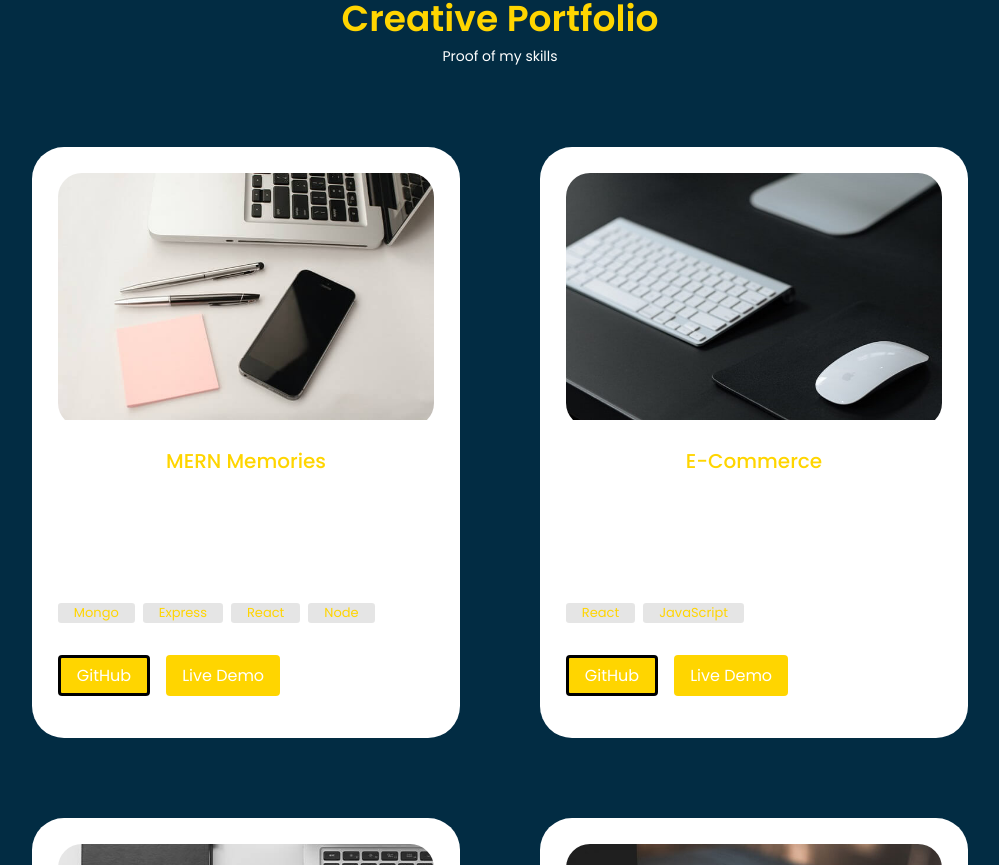
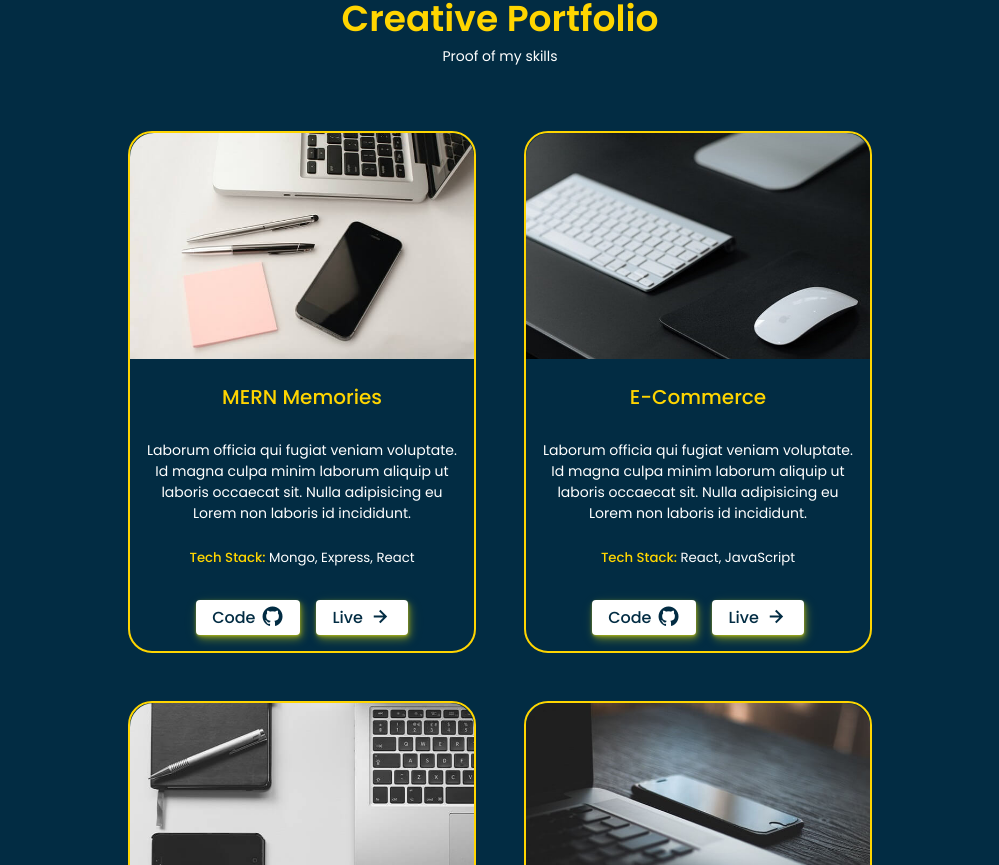
Before and after one commit to MZHussain0/MZH-portfolio, a React (Vite) app: page / in a window 1280 px wide. Shown: the part 1935-2800 px from the top of the page, without its empty margins (140-1139 px from the left). Built offline with nearby package versions, Linux system fonts and the light colour scheme.

Commit message:
portfolio section design modifications

```diff
--- a/src/components/Portfolio/Portfolio.css
+++ b/src/components/Portfolio/Portfolio.css
@@ -1,27 +1,29 @@
 .portfolio__container {
   grid-template-columns: repeat(2, 1fr);
-  grid-gap: 5rem;
-  padding: 1rem;
-  border-radius: 5rem;
+  grid-gap: 3rem;
+  justify-content: center;
+  padding: 0 7rem 0 7rem;
 }
 
 .portfolio__items {
-  /* display: grid; */
-  background-color: #fff;
-  padding: 1.3rem;
-  border-radius: 2rem;
+  background-color: transparent;
+  border-radius: 1.5rem;
   transition: 0.3s;
-  border: 5px solid transparent;
+  border: 2px solid var(--title-color);
 }
 
 .portfolio__items:hover {
-  transform: translateY(-5px);
-  border-color: var(--title-color);
-  background: transparent;
+  transform: translateY(-3px);
+  background: var(--primary-color-dark);
+  box-shadow: 0px 1px 2px 0px rgba(255, 247, 0, 0.5),
+    1px 2px 4px 0px rgba(255, 247, 0, 0.5),
+    2px 4px 8px 0px rgba(255, 247, 0, 0.5),
+    2px 4px 16px 0px rgba(255, 247, 0, 0.1);
 }
 
 .portfolio__img {
-  border-radius: 1.5rem;
+  width: auto;
+  border-radius: 1.5rem 1.5rem 0 0;
   overflow: hidden;
 }
 
@@ -30,50 +32,57 @@
   color: var(--title-color);
   font-size: var(--fs-h3);
   font-weight: var(--fw-medium);
-  margin: 1.2rem 0 1.2rem
+  margin: var(--mb-1)
 }
 
 .portfolio__subtitle {
+  text-align: center;
   font-size: var(--fs-small);
+  font-weight: var(--fw-normal);
   padding: var(--mb-0-75);
+  margin-bottom: var(--mb-0-75);
 }
 
 .portfolio__tags {
-  display: flex;
-  column-gap: 0.5rem;
-  overflow: hidden;
-  margin-bottom: 2rem;
+  text-align: center;
+  font-weight: normal;
+  margin-bottom: var(--mb-2);
 }
 
-.portfolio__tag {
-  display: flex;
-  align-items: center;
-  background-color: rgb(229, 229, 229);
+.portfolio__tags>span {
   color: var(--title-color);
-  font-size: var(--fs-smaller);
-  padding: 0 1rem;
-  border-radius: 0.2rem;
+  font-weight: var(--fw-medium);
 }
 
 .portfolio__links {
   display: flex;
-  margin-bottom: 1rem;
+  justify-content: center;
+  margin-bottom: var(--mb-1);
   gap: 1rem;
 }
 
 .portfolio__link {
-  background-color: var(--title-color);
-  color: var(--container-color);
+  background-color: var(--title-color-dark);
+  color: var(--primary-color);
+  font-weight: var(--fw-medium);
   padding: 0.3rem 1rem;
   border-radius: 0.25rem;
-}
+  box-shadow: 0px 1px 2px 0px rgba(255, 247, 0, 0.3),
+    1px 2px 4px 0px rgba(255, 247, 0, 0.3),
+    2px 4px 8px 0px rgba(255, 247, 0, 0.3),
+    2px 4px 16px 0px rgba(255, 247, 0, 0.1);
+  transition: all 0.3s;
 
-.portfolio__link-border {
-  border: 3px solid black
 }
 
 .portfolio__link:hover {
-  background-color: var(--title-color-dark);
+  background-color: var(--title-color);
+  color: var(--primary-color-dark);
+}
+
+.portfolio__icon {
+  margin-left: 5px;
+  font-size: 1.5rem;
 }
 
 
@@ -82,15 +91,15 @@
 @media screen and (max-width:992px) {
   .portfolio__container {
     grid-gap: 1.5rem;
-    padding: 0 auto;
+    /* padding: 0 auto; */
   }
 }
 
 /* For Medium Devices */
 @media screen and (max-width:768px) {
   .portfolio__container {
-    grid-gap: 1rem;
-    padding: 0 auto;
+    grid-gap: 1.5rem;
+    padding: 0;
   }
 
 
@@ -101,13 +110,22 @@
     grid-template-columns: 1fr;
     padding: 0;
     row-gap: 2rem;
-    margin: 2rem
-  }
-
-  .portfolio__items {
-    padding: 0 auto;
+    padding: 0rem;
   }
 }
 
 /* For Small Screen */
-@media screen and (max-width:350px) {}
+@media screen and (max-width:350px) {
+  .portfolio__container .portfolio__title .portfolio__subtitle {
+    font-size: var(--fs-small);
+  }
+
+  .portfolio__links {
+    flex-direction: column;
+    margin: 2rem;
+  }
+
+  .portfolio__link {
+    justify-content: center;
+  }
+}
--- a/src/components/Portfolio/Portfolio.jsx
+++ b/src/components/Portfolio/Portfolio.jsx
@@ -1,7 +1,8 @@
 import React, { useState } from "react";
 import "./Portfolio.css";
 
-import { projects } from "../constants/constants";
+import { projects } from "./constants";
+import PortfolioItem from "./PortfolioItem";
 
 const Portfolio = () => {
   return (
@@ -10,40 +11,9 @@ const Portfolio = () => {
       <span className="section__subtitle">Proof of my skills</span>
 
       <article className="portfolio__container container grid">
-        {projects.map(
-          ({ id, image, title, description, tags, source, visit }) => (
-            <div className="portfolio__items" key={id}>
-              <div className="portfolio__img">
-                <img src={image} />
-              </div>
-              <div className="portfolio__title">{title}</div>
-              <div className="portfolio__subtitle">{description}</div>
-              <div className="portfolio__tags">
-                {tags.map((tag, i) => (
-                  <div className="portfolio__tag" key={i}>
-                    {tag}
-                  </div>
-                ))}
-              </div>
-              <div className="portfolio__links">
-                <a
-                  href={visit}
-                  target="_blank"
-                  className="button__flex portfolio__link button-glow portfolio__link-border"
-                >
-                  GitHub
-                </a>
-                <a
-                  href={source}
-                  target="_blank"
-                  className="button__flex  portfolio__link "
-                >
-                  Live Demo
-                </a>
-              </div>
-            </div>
-          )
-        )}
+        {projects.map((item) => (
+          <PortfolioItem item={item} key={item.id} />
+        ))}
       </article>
     </section>
   );
--- /dev/null
+++ b/src/components/Portfolio/PortfolioItem.jsx
@@ -0,0 +1,33 @@
+import React from "react";
+
+const PortfolioItem = ({ item }) => {
+  return (
+    <div className="portfolio__items" key={item.id}>
+      <img src={item.image} alt="" className="portfolio__img" />
+      <h3 className="portfolio__title">{item.title}</h3>
+      <h4 className="portfolio__subtitle">{item.description}</h4>
+      <h5 className="portfolio__tags">
+        <span>Tech Stack: </span>
+        {item.tags}
+      </h5>
+      <div className="portfolio__links">
+        <a
+          href={item.visit}
+          target="_blank"
+          className="button__flex portfolio__link"
+        >
+          Code <i className="bx bxl-github portfolio__icon"></i>
+        </a>
+        <a
+          href={item.source}
+          target="_blank"
+          className="button__flex  portfolio__link "
+        >
+          Live <i className="bx bx-right-arrow-alt portfolio__icon "></i>
+        </a>
+      </div>
+    </div>
+  );
+};
+
+export default PortfolioItem;
--- a/src/components/constants/constants.js
+++ b/src/components/Portfolio/constants.js
@@ -9,7 +9,7 @@ export const projects = [
     description:
       "Laborum officia qui fugiat veniam voluptate. Id magna culpa minim laborum aliquip ut laboris occaecat sit. Nulla adipisicing eu Lorem non laboris id incididunt.",
     image: p1,
-    tags: ["Mongo", "Express", "React", "Node"],
+    tags: "Mongo, Express, React",
     source: "https://google.com",
     visit: "https://google.com",
     id: 0,
@@ -19,7 +19,7 @@ export const projects = [
     description:
       "Laborum officia qui fugiat veniam voluptate. Id magna culpa minim laborum aliquip ut laboris occaecat sit. Nulla adipisicing eu Lorem non laboris id incididunt.",
     image: p2,
-    tags: ["React", "JavaScript"],
+    tags: "React, JavaScript",
     source: "https://google.com",
     visit: "https://google.com",
     id: 1,
@@ -29,7 +29,7 @@ export const projects = [
     description:
       "Laborum officia qui fugiat veniam voluptate. Id magna culpa minim laborum aliquip ut laboris occaecat sit. Nulla adipisicing eu Lorem non laboris id incididunt.",
     image: p3,
-    tags: ["React", "WebRTC"],
+    tags: "React, WebRTC",
     source: "https://google.com",
     visit: "https://google.com",
     id: 2,
@@ -39,7 +39,7 @@ export const projects = [
     description:
       "Laborum officia qui fugiat veniam voluptate. Id magna culpa minim laborum aliquip ut laboris occaecat sit. Nulla adipisicing eu Lorem non laboris id incididunt.",
     image: p4,
-    tags: ["React", "ChatEngine", "Firebase"],
+    tags: "React, ChatEngine, Firebase",
     source: "https://google.com",
     visit: "https://google.com",
     id: 3,
```
